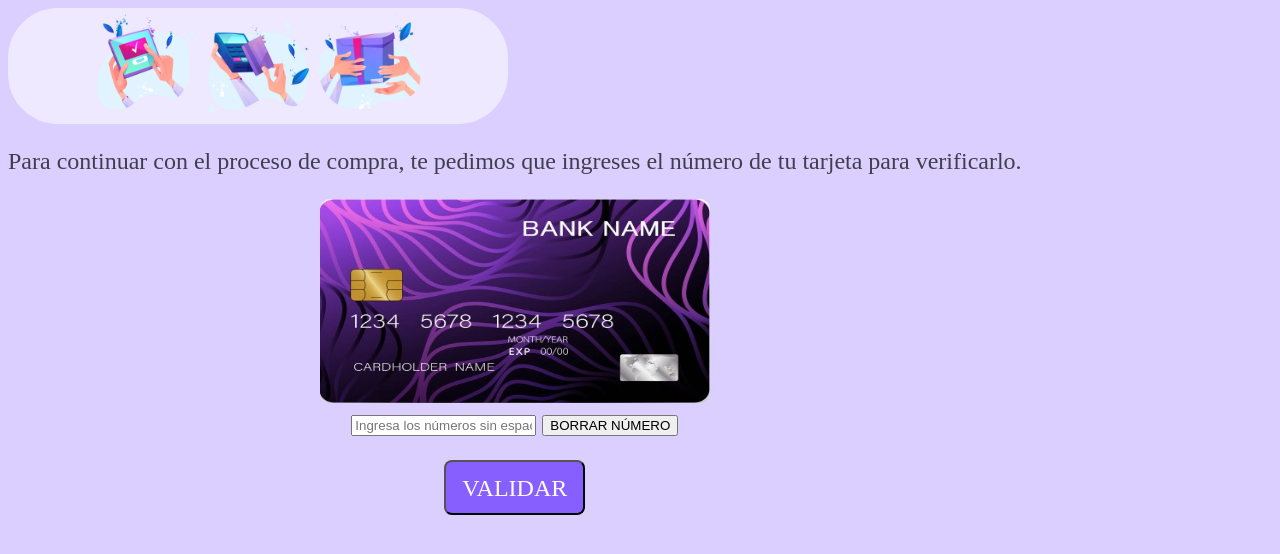
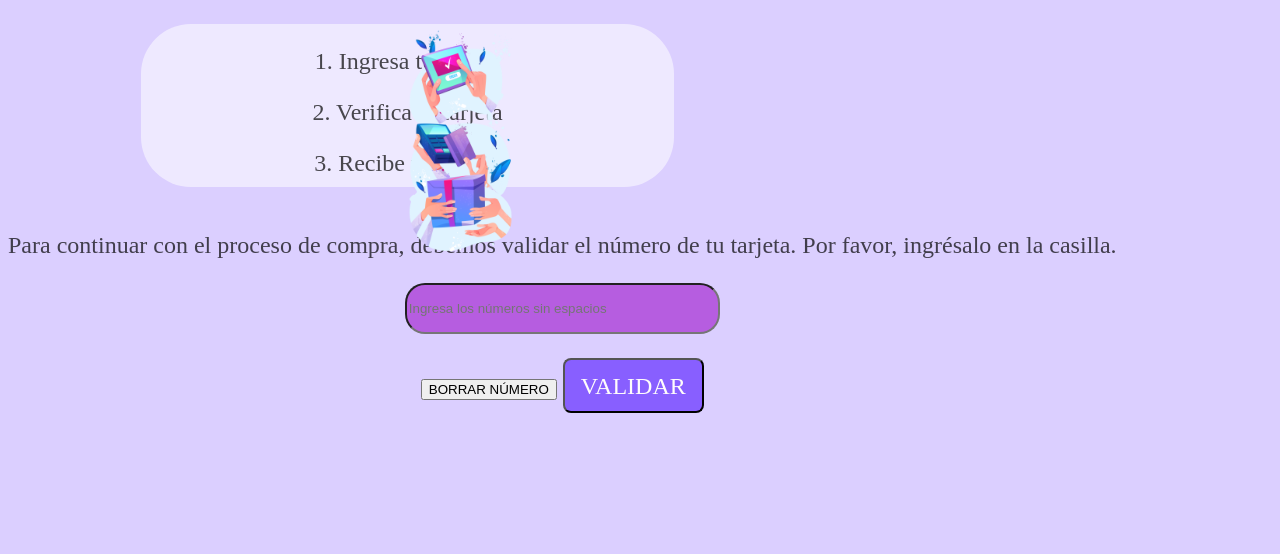
Before and after one commit to yajepanta/LIM013-card-validation, a website with bundled scripts: page src/index.html in a window 1280 px wide. Built offline with nearby package versions, Linux system fonts and the light colour scheme.

Commit message:
no estan pasando los tests para isValid :(.

```diff
--- a/src/index.html
+++ b/src/index.html
@@ -6,23 +6,26 @@
     <link rel="stylesheet" href="style.css" />
   </head>
   <body>
-    <header>
+    <header class="flex-container">
 
-      <img src="img\nav1.png">
-      <img src="img\nav2.png">
-      <img src="img\nav3.png">
-
+      <img class="flex-item" src="img\nav1.png">
+      <p> 1. Ingresa tus datos </p>
+      <img class="flex-item" src="img\nav2.png">
+      <p> 2. Verifica tu tarjeta </p>
+      <img class="flex-item" src="img\nav3.png">
+      <p> 3. Recibe tu pedido </p>
 
   </header>
     <section>
 
       <main>
       <p>
-        Para continuar con el proceso de compra, te pedimos que ingreses el número de tu tarjeta para verificarlo.
+        Para continuar con el proceso de compra, debemos validar el número de tu tarjeta.
+        Por favor, ingrésalo en la casilla.
       </p>
 
-        <img id="imgTarjeta" src="img/tarjeta.jpg">
-
+        <!-- <img id="imgTarjeta" src="img/tarjeta.jpg"> -->
+<div >
       <form id="validarTarjeta">
         <label for="numeroTarjeta"> </label>
 
@@ -34,9 +37,9 @@
         placeholder="Ingresa los números sin espacios"
 
         >
+        <p id="resultados"></p>
+        <button id="botonBorrar"> BORRAR NÚMERO </button>
 
-        <button id="botonBorrar"> BORRAR NÚMERO </button>
-       <p id="resultados"></p>
 
          <button
        id="botonValidar"> VALIDAR </button>
@@ -44,6 +47,7 @@
 
 
       </form>
+      </div>
       </main>
 
     </section>
--- a/src/index.js
+++ b/src/index.js
@@ -7,7 +7,7 @@ botonValidar.addEventListener("click", funcionValidar);
 const resultados = document.getElementById("resultados");
 let numeroTarjeta = document.getElementById("numeroTarjeta");
 
-const botonBorrar = document.getElementById("botonBorrar");
+let botonBorrar = document.getElementById("botonBorrar");
 botonBorrar.addEventListener("click", borrarNumero);
 
 // Reemplaza el value por un string vacio.
@@ -24,17 +24,17 @@ function funcionValidar(e) {
 
   //Condicion 1: Si el valor ingresado es 0
   if (valorTarjeta == 0 ) {
-    alert("Debe ingresar un número");
+    resultados.textContent = "Debe ingresar un número";
   }
 
   //Condicion 2: Si el valor ingresado es Nan
       else if  (isNaN(valorTarjeta)) {
-    alert ("Solo debes ingresar números");
+    resultados.textContent = "Solo debes ingresar números";
   }
 
   //Condicion 3: Si tiene mas de 1 y menos de 15 digitos
       else if ((valorTarjeta.length >= 1) && (valorTarjeta.length < 15)) {
-    alert ("El número de la tarjeta debe tener 16 dígitos");
+    resultados.textContent = "El número de la tarjeta debe tener 16 dígitos";
   }
 
   //Condicion 4: En los demas casos
@@ -48,6 +48,7 @@ function funcionValidar(e) {
 
     resultados.textContent = "Tu tarjeta es válida";
     numeroTarjeta.value = `${union}`;
+    botonValidar.textContent = "CONTINUAR";
       }
 
     // Condicion 4.2
@@ -55,17 +56,5 @@ function funcionValidar(e) {
   resultados.textContent = "Tu tarjeta es inválida";
       }
 
-
-
-
-
-// numeroTarjeta.innerHTML = (" ");
-
-
-  //function (){
-   // numeroTarjeta.innerHTML +=`${union}`;
-  //  }
-
-
  }
 }
--- a/src/style.css
+++ b/src/style.css
@@ -16,13 +16,40 @@ header {
     background: rgba(255, 255, 255, 0.55);
     border-radius: 50px;
     width: 500px;
-    position: relative;
+    position: absolute;
+    width: 533px;
+    height: 163px;
+    left: 133px;
+    top: 16px;
+
 }
 
 img {
-
+position: absolute;
     width: 105px;
     height: 110px;
+
+
+}
+
+/* .flex-container {
+    display: flex;
+
+  }
+
+  .flex-item {
+    flex-direction: row;
+    width: 105px;
+    height: 110px;
+
+
+  } */
+
+/* main {
+    background: #FFFCFC;
+    opacity: 50%; */
+
+
 
 }
 
@@ -31,6 +58,24 @@ img {
     height: 204px;
     border-radius: 10px;
 }
+
+#numeroTarjeta {
+    background-color: #B65DE0;
+
+    border-radius: 20px;
+    width: 307px;
+    height: 45px;
+    color: rgba(0, 0, 0, 0.7);
+
+
+
+}
+
+main {
+
+    padding-top: 200px;
+}
+
 
 #botonValidar {
 
--- a/src/validator.js
+++ b/src/validator.js
@@ -3,7 +3,7 @@ const validator = {
   isValid: function (valorTarjeta) {
 
   //split trabaja con strings, devuelve cada substring en array.
-  const numerosEnteros = valorTarjeta.split("");
+  let numerosEnteros = valorTarjeta.split("");
 
   //declaro las variables que usaré más abajo.
   let sumaParesMayores = [];
@@ -12,7 +12,7 @@ const validator = {
   let sumaTotal = [];
 
     //for crea un bucle donde se analiza la posicion de cada numero, segun el nro de digitos de numerosEnteros
-    for (let i = 0; i < numerosEnteros.length; i++ ) {
+  for (let i = 0; i < numerosEnteros.length; i++ ) {
 
     // Condicion 1: Cuando la posicion es par.
       if (i%2 === 0) {
@@ -47,17 +47,17 @@ const validator = {
     }
 
   // Sumatorias. 1. es un string, 2. se divide en arrays, 3. se convierte a numeros y se suma.
+    sumaTotal += sumaParesMayores+paresMenores+impares;
+    sumaTotal = sumaTotal.split("");
+    sumaTotal = sumaTotal.reduce((a, b) => {
+    return parseInt(a) + parseInt(b);
+      });
 
-         sumaTotal += sumaParesMayores+paresMenores+impares;
-         sumaTotal = sumaTotal.split("");
-         sumaTotal = sumaTotal.reduce((a, b) => {
-          return parseInt(a) + parseInt(b);
-      });
 
   // Condicion 3. Obtenemos un boolean.
 
     if ((sumaTotal % 10) == 0){
-        return true
+        return  true
         }
     else{
         return false
```
Also changed, not shown: test/validator.spec.js (+10 -10 lines).
